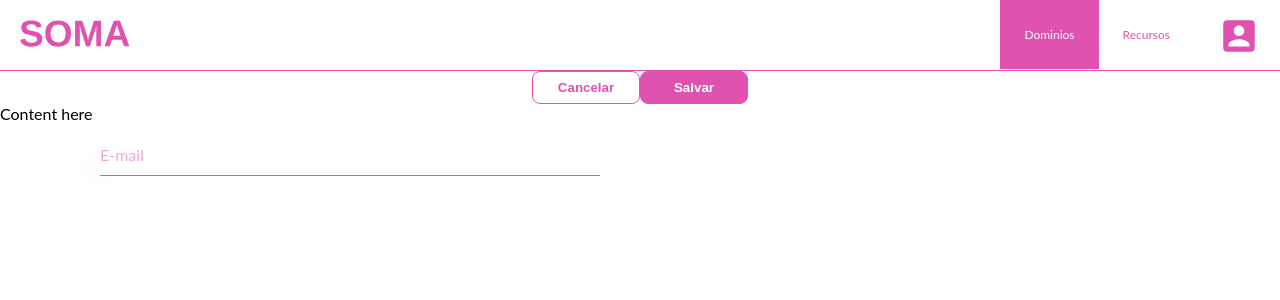
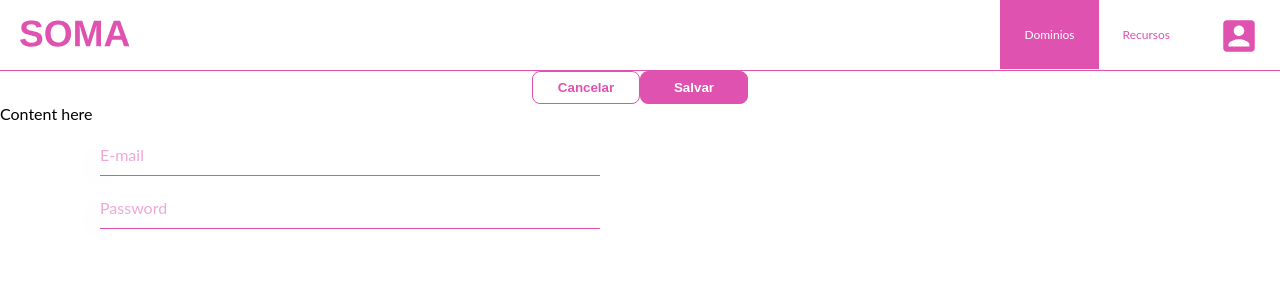
Before and after one commit to willianOliveiraMX/block-front, a React (Create React App) app: page / in a window 1280 px wide. Shown: the top 300 px of the page. Built offline with nearby package versions, Linux system fonts and the light colour scheme.

Commit message:
basic input changes

```diff
--- a/src/App.tsx
+++ b/src/App.tsx
@@ -13,7 +13,8 @@ const App = (): JSX.Element => {
       </div>
       <div>Content here </div>
       <div>
-        <BasicInput label="E-mail" />
+        <BasicInput label="E-mail" type="text" />
+        <BasicInput label="Password" type="password" />
       </div>
     </>
   );
--- a/src/components/BasicButton/index.tsx
+++ b/src/components/BasicButton/index.tsx
@@ -38,8 +38,11 @@ const BasicButton = ({
       setOpenState(false);
       const cleanEffect2 = () => {
         waveRef?.current?.removeEventListener("transitionend", cleanEffect2);
-        setScale(0);
+        // setScale(0);
         callBack(event);
+        setTimeout(() => {
+          setScale(0);
+        }, 450);
       };
       waveRef?.current?.addEventListener("transitionend", cleanEffect2);
     };
--- a/src/components/BasicInput/index.style.js
+++ b/src/components/BasicInput/index.style.js
@@ -17,14 +17,17 @@ const BasicInputWrapper = styled.div`
     0% {
       -webkit-box-shadow: 0px -9px 29px 3px #e052b0;
       box-shadow: 0px -9px 29px 3px #e052b0;
+      height: 1px;
     }
     50% {
       -webkit-box-shadow: 0px -9px 29px 2px #e052b0;
       box-shadow: 0px -9px 29px 2px #e052b0;
+      height: 15px;
     }
     100% {
       -webkit-box-shadow: 0px -9px 29px 0px #e052b0;
       box-shadow: 0px -9px 29px 0px #e052b0;
+      height: 1px;
     }
   }
 
@@ -37,7 +40,7 @@ const BasicInputWrapper = styled.div`
     -webkit-box-shadow: 0px -9px 29px 1px #e052b0;
     box-shadow: 0px -9px 29px 1px #e052b0;
     bottom: -1px;
-    transition: all 300ms ease-in-out;
+    transition: all 400ms ease-in-out;
     animation-fill-mode: forwards;
 
     ${({ basicInputOnFocus }) =>
--- a/src/components/BasicInput/index.tsx
+++ b/src/components/BasicInput/index.tsx
@@ -3,22 +3,37 @@ import BasicInputWrapper from "./index.style";
 
 interface BasicInputInterface {
   label: string;
+  type: string;
 }
 
-const BasicInput = ({ label }: BasicInputInterface): JSX.Element => {
+const BasicInput = ({ label, type }: BasicInputInterface): JSX.Element => {
   const [inputFocus, setInputFocus] = useState(false);
+  const [inputInternalValue, setInputInternalValue] = useState("");
 
   const handleOnFocus = () => {
     setInputFocus(true);
   };
 
   const handleOnBlur = () => {
+    if (inputInternalValue.length) return;
     setInputFocus(false);
+  };
+
+  const handleInputChange = (event: React.ChangeEvent<HTMLInputElement>) => {
+    const newValue = event.currentTarget.value;
+    setInputInternalValue(newValue);
   };
 
   return (
     <BasicInputWrapper basicInputOnFocus={inputFocus}>
-      <input id="inputId" onFocus={handleOnFocus} onBlur={handleOnBlur} />
+      <input
+        id="inputId"
+        onFocus={handleOnFocus}
+        onBlur={handleOnBlur}
+        value={inputInternalValue}
+        onChange={handleInputChange}
+        type={type}
+      />
       <label htmlFor="inputId">{label}</label>
     </BasicInputWrapper>
   );
```
